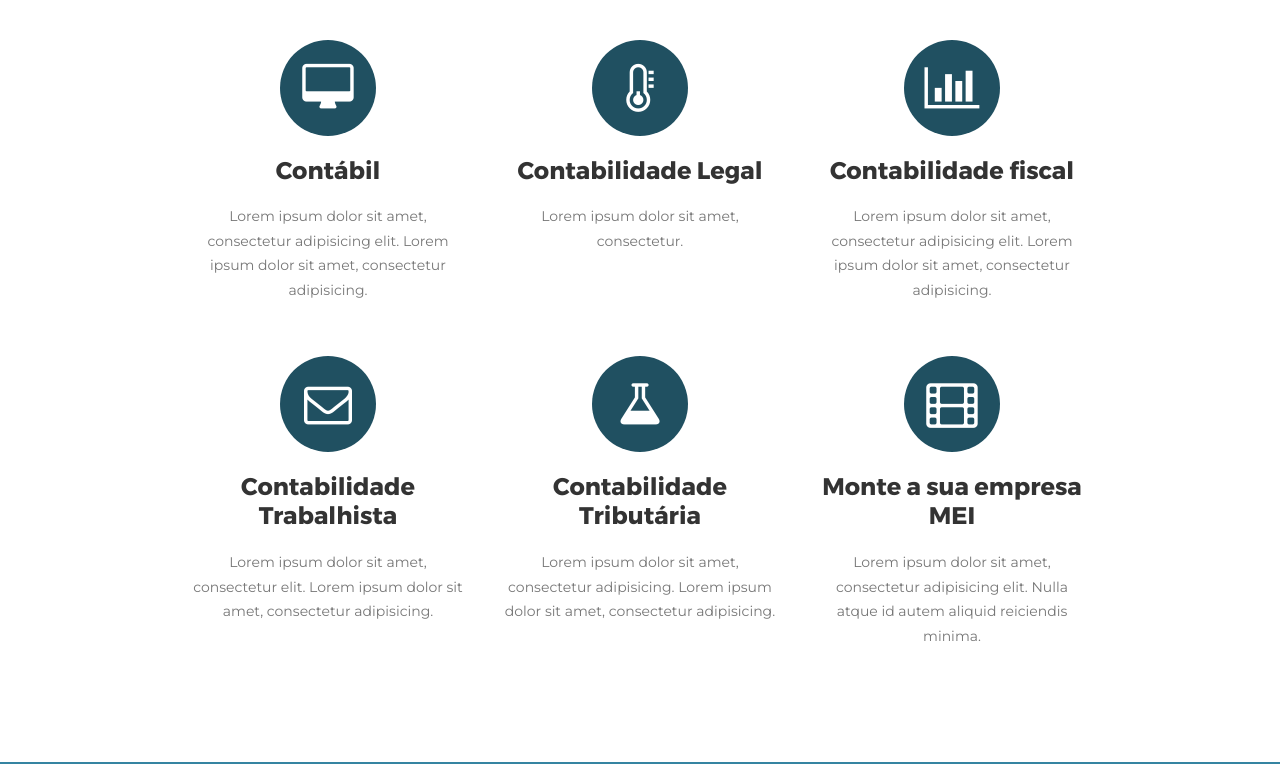
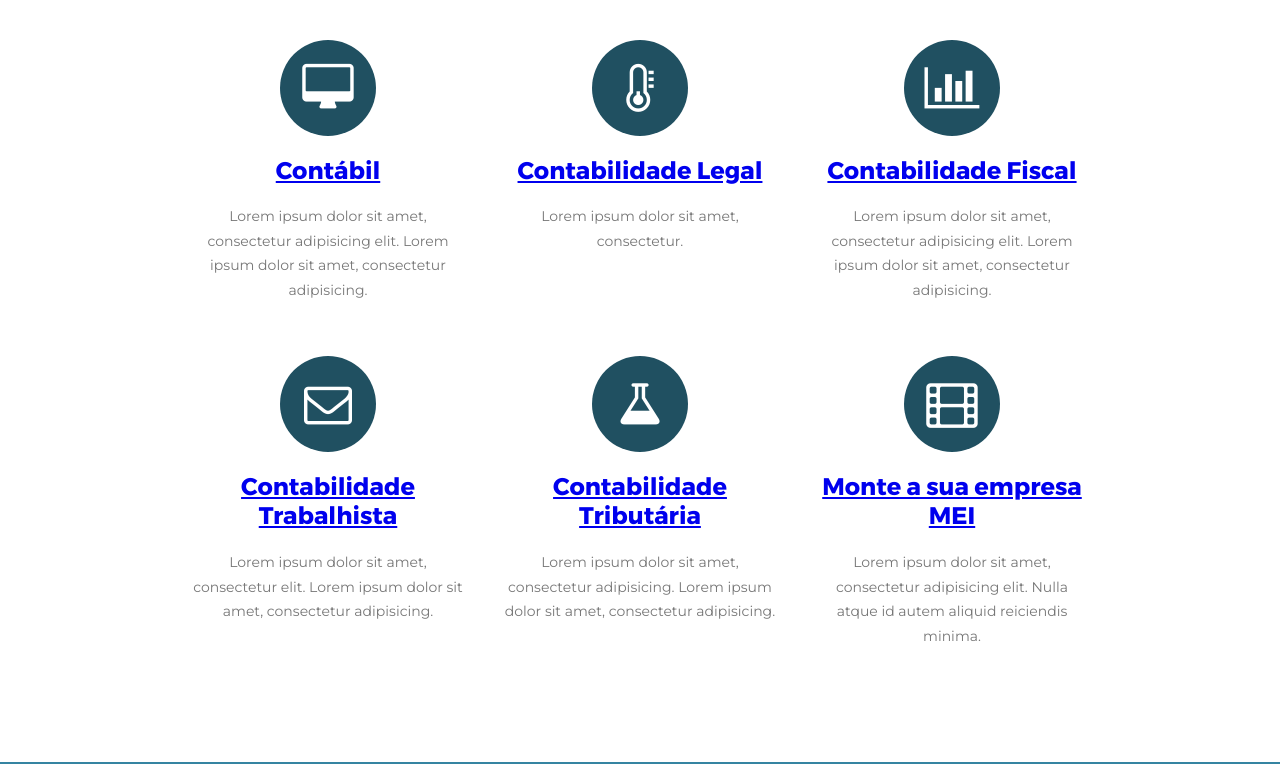
Before and after one commit to pedrodornelas99/LM---Projeto, a plain HTML site: page index.html in a window 1280 px wide. Shown: the part 1046-1810 px from the top of the page. Drawn offline with Linux system fonts and the light colour scheme.

Commit message:
Update index.html

```diff
--- a/index.html
+++ b/index.html
@@ -5,7 +5,7 @@
   <title>WC Contabilidade</title>
   <link href="https://fonts.googleapis.com/css?family=Montserrat" rel="stylesheet">
   <link rel="stylesheet" href="https://maxcdn.bootstrapcdn.com/font-awesome/4.7.0/css/font-awesome.min.css">
-  <link rel="stylesheet" href="css/style.css">
+  <link rel="stylesheet" href="/css/style.css">
 </head>
 <body>
 
@@ -39,42 +39,42 @@
       <span class="circle-icon">
         <i class="fa fa-desktop" aria-hidden="true"></i>
       </span>
-      <h1>Contábil</h1>
+      <h1><a href="pages/contabil.html">Contábil</a></h1>
       <p>Lorem ipsum dolor sit amet, consectetur adipisicing elit. Lorem ipsum dolor sit amet, consectetur adipisicing.</p>
     </section>
     <section class="service">
       <span class="circle-icon">
         <i class="fa fa-thermometer-quarter" aria-hidden="true"></i>
       </span>
-      <h1>Contabilidade Legal</h1>
+      <h1><a href="pages/contabilidadeLegal.html">Contabilidade Legal</a></h1>
       <p>Lorem ipsum dolor sit amet, consectetur.</p>
     </section>
     <section class="service">
       <span class="circle-icon">
         <i class="fa fa-bar-chart" aria-hidden="true"></i>
       </span>
-      <h1>Contabilidade fiscal</h1>
+      <h1><a href="pages/contabilidadeFical.html">Contabilidade Fiscal</a></h1>
       <p>Lorem ipsum dolor sit amet, consectetur adipisicing elit. Lorem ipsum dolor sit amet, consectetur adipisicing.</p>
     </section>
     <section class="service">
       <span class="circle-icon">
         <i class="fa fa-envelope-o" aria-hidden="true"></i>
       </span>
-      <h1>Contabilidade Trabalhista</h1>
+      <h1><a href="pages/contabilidadeTrabalhista.html">Contabilidade Trabalhista</a></h1>
       <p>Lorem ipsum dolor sit amet, consectetur elit. Lorem ipsum dolor sit amet, consectetur adipisicing.</p>
     </section>
     <section class="service">
       <span class="circle-icon">
         <i class="fa fa-flask" aria-hidden="true"></i>
       </span>
-      <h1>Contabilidade Tributária</h1>
+      <h1><a href="pages/contabilidadeTributaria.html">Contabilidade Tributária</a></h1>
       <p>Lorem ipsum dolor sit amet, consectetur adipisicing. Lorem ipsum dolor sit amet, consectetur adipisicing.</p>
     </section>
     <section class="service">
       <span class="circle-icon">
         <i class="fa fa-film" aria-hidden="true"></i>
       </span>
-      <h1>Monte a sua empresa MEI</h1>
+      <h1><a href="pages/monteSuaEmpresa.html">Monte a sua empresa MEI</a></h1>
       <p>Lorem ipsum dolor sit amet, consectetur adipisicing elit. Nulla atque id autem aliquid reiciendis minima.</p>
     </section>
   </main>
```
